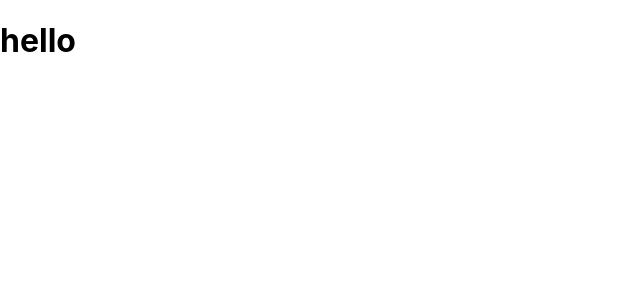
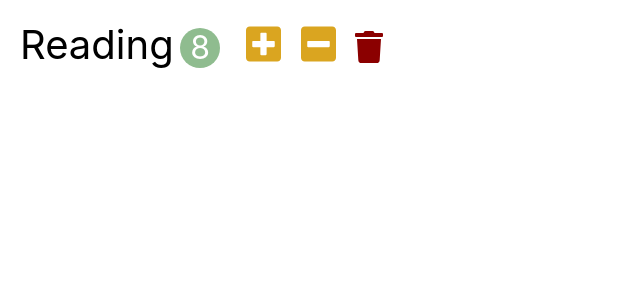
Before and after one commit to monty420420/React_template, a React (Create React App) app: page / in a window 1280 px wide. Shown: the top 300 px of the page, without its empty margins (0-640 px from the left). Built offline with nearby package versions, Linux system fonts and the light colour scheme.

Commit message:
react_css

```diff
--- a/package.json
+++ b/package.json
@@ -3,11 +3,15 @@
   "version": "0.1.0",
   "private": true,
   "dependencies": {
+    "@fortawesome/fontawesome-free": "^5.15.4",
+    "@fortawesome/fontawesome-svg-core": "^1.2.36",
+    "@fortawesome/free-regular-svg-icons": "^5.15.4",
     "@testing-library/jest-dom": "^5.16.1",
     "@testing-library/react": "^12.1.2",
     "@testing-library/user-event": "^13.5.0",
     "react": "^17.0.2",
     "react-dom": "^17.0.2",
+    "react-fontawesome": "^1.7.1",
     "react-scripts": "5.0.0",
     "web-vitals": "^2.1.2"
   },
--- a/public/index.html
+++ b/public/index.html
@@ -10,6 +10,7 @@
       content="Web site created using create-react-app"
     />
 
+    <link href="https://maxcdn.bootstrapcdn.com/font-awesome/4.7.0/css/font-awesome.min.css" rel="stylesheet" />
     <title>React App</title>
   </head>
   <body>
--- a/src/App.css
+++ b/src/App.css
@@ -1,38 +1,101 @@
-.App {
-  text-align: center;
+* {
+  box-sizing: border-box;
 }
 
-.App-logo {
-  height: 40vmin;
-  pointer-events: none;
+button {
+  outline: none;
+  border: 0;
+  cursor: pointer;
 }
 
-@media (prefers-reduced-motion: no-preference) {
-  .App-logo {
-    animation: App-logo-spin infinite 20s linear;
-  }
+.navbar {
+  font-size: 2rem;
+  padding: 1em;
+  background-color: blanchedalmond;
 }
 
-.App-header {
-  background-color: #282c34;
-  min-height: 100vh;
-  display: flex;
-  flex-direction: column;
-  align-items: center;
-  justify-content: center;
-  font-size: calc(10px + 2vmin);
+.navbar-logo {
+  color: green;
+  margin-right: 0.5em;
+}
+
+.navbar-count {
+  display: inline-block;
+  text-align: center;
+  font-size: 2rem;
+  width: 2.5rem;
+  height: 2.5rem;
+  line-height: 2.5rem;
+  margin-left: 0.2em;
+  background-color: green;
+  color: white;
+  border-radius: 50%;
+}
+
+.habits {
+  padding: 0.5em;
+  padding-top: 2em;
+}
+
+.add-input {
+  font-size: 2rem;
+}
+
+.add-input {
+  margin-right: 0.2em;
+}
+
+.add-button {
+  height: 100%;
+  font-size: 1.5rem;
+  padding: 0.3em 0.5em;
+  background-color: green;
   color: white;
 }
 
-.App-link {
-  color: #61dafb;
+.habit {
+  font-size: 2.5rem;
+  padding: 0.5em;
+  list-style: none;
 }
 
-@keyframes App-logo-spin {
-  from {
-    transform: rotate(0deg);
-  }
-  to {
-    transform: rotate(360deg);
-  }
+.habit-count {
+  display: inline-block;
+  text-align: center;
+  font-size: 2rem;
+  width: 2.5rem;
+  height: 2.5rem;
+  line-height: 2.5rem;
+  margin-left: 0.2em;
+  margin-right: 0.5em;
+  background-color: darkseagreen;
+  color: white;
+  border-radius: 50%;
 }
+
+.habit-button {
+  font-size: 2.5rem;
+  margin: 0 0.1em;
+  background-color: transparent;
+}
+
+.habit-button:hover {
+  opacity: 0.8;
+}
+
+.habit-increase,
+.habit-decrease {
+  color: goldenrod;
+}
+
+.habit-delete {
+  font-size: 2rem;
+  color: darkred;
+}
+
+.habits-reset {
+  font-size: 1.5rem;
+  padding: 0.2em 1em;
+  background-color: green;
+  color: white;
+}
--- a/src/App.jsx
+++ b/src/App.jsx
@@ -1,16 +1,9 @@
-import './App.css';
+import React from 'react';
+import './app.css';
+import Habit from './components/habit';
 
 function App() {
-
-  return (
-    <>
-    <h1>hello</h1>
-       {
-
-       }
-    </>
-
-  );
+  return <Habit />;
 }
 
 export default App;
--- a/src/components/habit.jsx
+++ b/src/components/habit.jsx
@@ -1,9 +1,23 @@
 import React, { Component } from 'react';
 
-class habit extends Component {
+class Habit extends Component {
     render() {
-        return <div>Habit</div>
+        return (
+        <li className='habit'>
+        <span className="habit-name">Reading</span>
+        <span className="habit-count">8</span>
+        <button className="habit-button habit-increase">
+        <i className="fas fa-plus-square"></i>
+        </button>
+        <button className="habit-button habit-decrease">
+        <i className="fas fa-minus-square"></i>
+        </button>
+        <button className="habit-button habit-delete">
+        <i className="fas fa-trash"></i>
+        </button>
+        </li>
+        );
     }
 }
 
-export default habit;
+export default Habit;
--- a/src/index.js
+++ b/src/index.js
@@ -1,7 +1,9 @@
 import React from 'react';
 import ReactDOM from 'react-dom';
 import './index.css';
-import App from './App';
+import App from './app';
+import '@fortawesome/fontawesome-free/js/all.js';
+
 
 
 ReactDOM.render(
```
Also changed, not shown: 1 other file (tests, documents, lock files or other folders).
